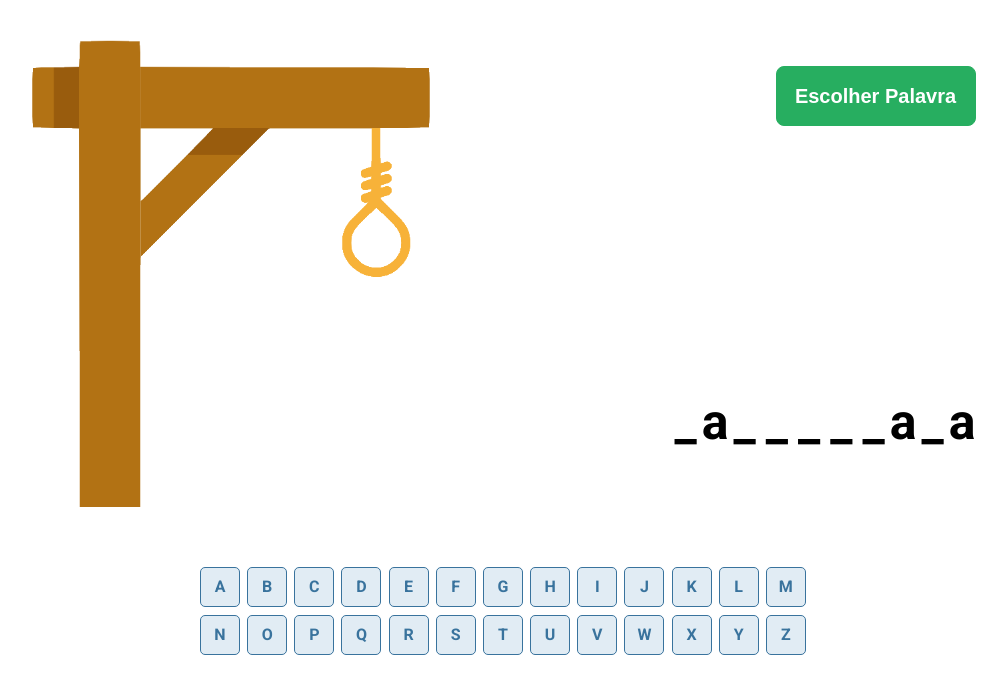
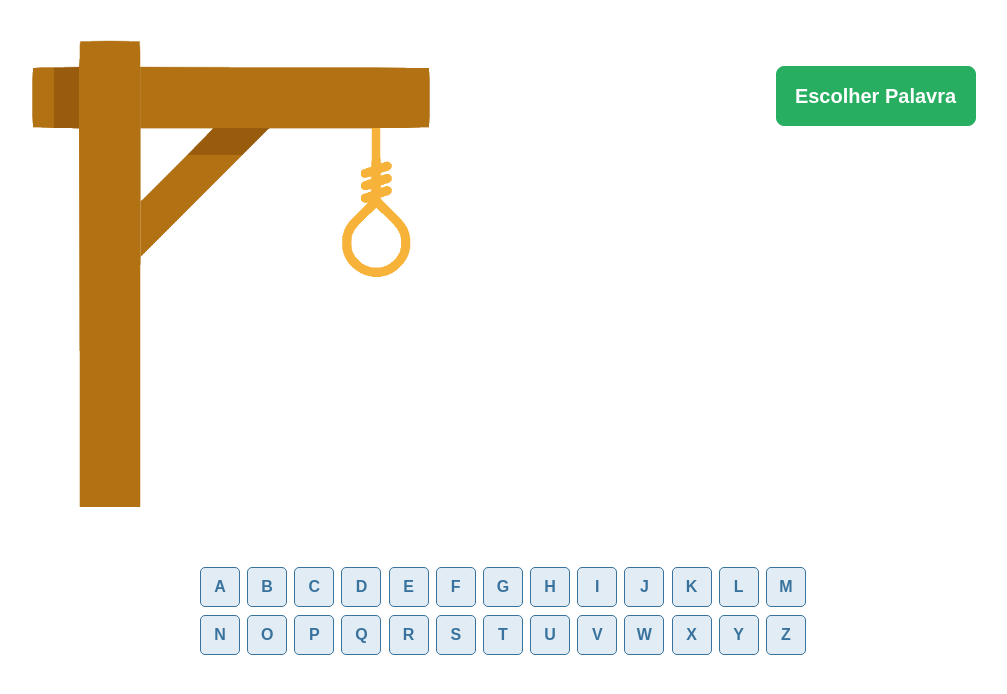
Before and after one commit to thiago-arend/JogoForca, a React (Create React App) app: page / in a window 1280 px wide. Shown: the top 694 px of the page, without its empty margins (137-1144 px from the left). Built offline with nearby package versions, Linux system fonts and the light colour scheme.

Commit message:
sorteio e atualização do estado da palavra escolhida

```diff
--- a/src/components/App/App.js
+++ b/src/components/App/App.js
@@ -1,13 +1,28 @@
 import './App.css';
-import '../../palavras.js';
 import Jogo from '../Jogo/Jogo.js';
 import Letras from '../Letras/Letras.js';
+import { useState } from 'react';
+
+import listaPalavras from '../../palavras.js';
+import forca0 from '../../assets/forca0.png';
+import forca1 from '../../assets/forca1.png';
+import forca2 from '../../assets/forca2.png';
+import forca3 from '../../assets/forca3.png';
+import forca4 from '../../assets/forca4.png';
+import forca5 from '../../assets/forca5.png';
+import forca6 from '../../assets/forca6.png';
 
 export default function App() {
+    const [habilitado, setHabilitado] = useState(false);
+    const [totalErros, setTotalErros] = useState(0);
+    const [imagemForca, setImagemForca] = useState(forca0);
+    const [palavraSorteada, setPalavraSorteada] = useState("");
+
     return (
         <div className="container">
-            <Jogo />
-            <Letras />
+            <Jogo palavraSorteada = {palavraSorteada} setPalavraSorteada = {setPalavraSorteada}
+                setHabilitado = {setHabilitado} imagemForca = {imagemForca} listaPalavras = {listaPalavras}/>
+            <Letras habilitado = {habilitado} setHabilitado = {setHabilitado}/>
         </div>
     )
 }
--- a/src/components/Jogo/Jogo.js
+++ b/src/components/Jogo/Jogo.js
@@ -1,29 +1,34 @@
 import './Jogo.css';
-import forca0 from '../../assets/forca0.png';
-import forca1 from '../../assets/forca1.png';
-import forca2 from '../../assets/forca2.png';
-import forca3 from '../../assets/forca3.png';
-import forca4 from '../../assets/forca4.png';
-import forca5 from '../../assets/forca5.png';
-import forca6 from '../../assets/forca6.png';
 
-export default function Jogo() {
+
+export default function Jogo(props) {
+    const {setPalavraSorteada, palavraSorteada, setHabilitado,
+         imagemForca, listaPalavras} = props;
+
+    function sorteiaPalavra() {
+        const min = 0;
+        const max = 187;
+        const indice = Math.floor(Math.random() * (max - min + 1) + min);
+
+        return listaPalavras[indice];
+    }
+
+    function processaPalavra() {
+        // habilita letras
+        setHabilitado(true);
+        // sorteia palavra e salva estado
+        const pSorteada = sorteiaPalavra();
+        setPalavraSorteada(pSorteada);
+        console.log(pSorteada);
+    }
+
     return (
         <div className="jogo">
-            <img src={forca0} />
+            <img src={ imagemForca } />
             <div>
-                <button>Escolher Palavra</button>
+                <button onClick={ processaPalavra }>Escolher Palavra</button>
                 <ul className="palavra">
-                    <li className="underline">_</li>
-                    <li className="adivinhada">a</li>
-                    <li className="underline">_</li>
-                    <li className="underline">_</li>
-                    <li className="underline">_</li>
-                    <li className="underline">_</li>
-                    <li className="underline">_</li>
-                    <li className="adivinhada">a</li>
-                    <li className="underline">_</li>
-                    <li className="adivinhada">a</li>
+                    {palavraSorteada.split("").map((l, i) => <li key={i} className="underline">_</li>)}
                 </ul>
             </div>
         </div>
--- a/src/components/Letras/Letras.js
+++ b/src/components/Letras/Letras.js
@@ -1,13 +1,14 @@
 import "./Letras.css";
 
-export default function Letras() {
+export default function Letras({habilitado}) {
     const alfabeto = ["a", "b", "c", "d", "e", "f", "g", "h", "i",
         "j", "k", "l", "m", "n", "o", "p", "q", "r", "s", "t", "u",
         "v", "w", "x", "y", "z"];
 
     return (
-        <ul className="alfabeto">
-            {alfabeto.map((l) => <li className="letra-alfabeto">{l.toUpperCase()}</li>)}
-        </ul>
+        <div className="alfabeto">
+            {alfabeto.map((l) => <button key={l} disabled={(!habilitado) ? "disabled": ""}
+                 className="letra-alfabeto" onClick={() => alert('clicou')}> {l.toUpperCase()} </button>)}
+        </div>
     )
 }
```
